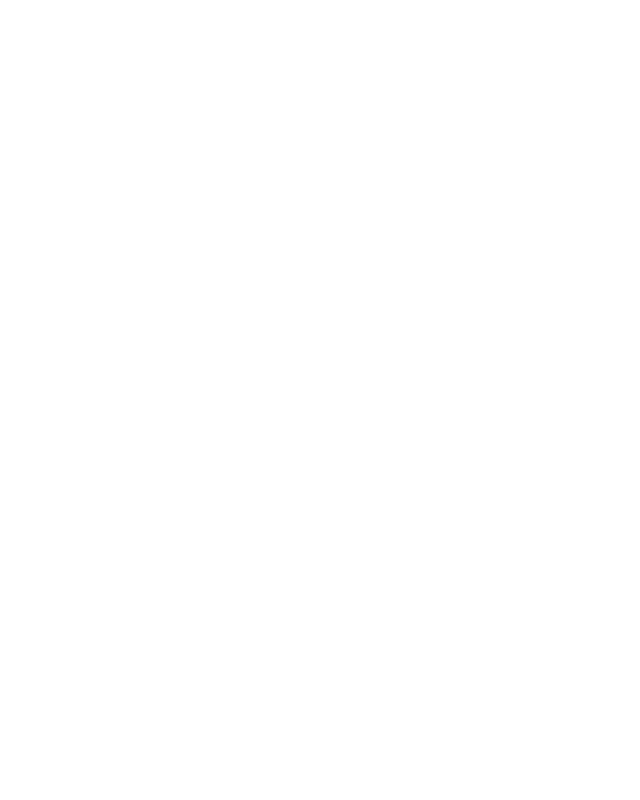
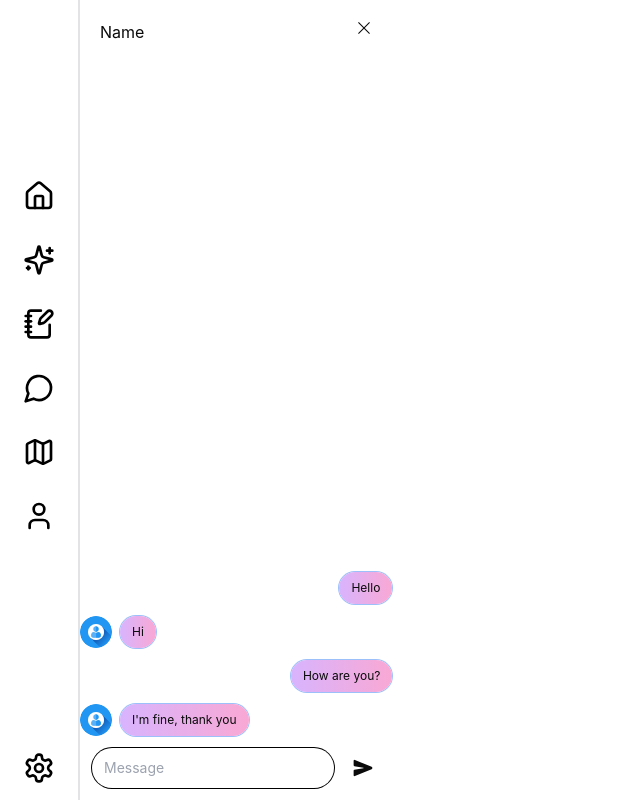
Before and after one commit to Glebegor/cohackathon-2024, a React (Vite) app in the folder frontend/: page /messages in a window 1280 px wide. Before the commit this address had no page. Shown: the whole page, without its empty margins (0-640 px from the left). Built offline with nearby package versions, Linux system fonts and the light colour scheme.

Commit message:
FE: Messages

```diff
--- a/frontend/src/App.tsx
+++ b/frontend/src/App.tsx
@@ -20,7 +20,9 @@
           <Route element={<MainLayout/>}>
             <Route path="home" element={<Dashboard />} />
             <Route path="login" element={<Login />} />
+            <Route path="messages" element={<Messages />} />
         </Route>
+        <Route path="/" element={<Home />} />
         </Routes>
       </BrowserRouter>
     </DesignContext.Provider>
--- a/frontend/src/components/HomeNavbar.tsx
+++ b/frontend/src/components/HomeNavbar.tsx
@@ -1,6 +1,6 @@
 
-import { MediaQueryContext } from "@/context/media";
-import { EMediaQuery } from "@/enums/media";
+import { DesignContext } from "@/context/design";
+import { EMediaQuery } from "@/enums/design";
 import React, { useContext } from "react";
 import logo from "@/../public/IScorp_logo.png";
 
@@ -8,12 +8,12 @@
 import { Link } from "react-router";
 
 export const Navbar: React.FC<NavbarProps> = () => {
-    const mediaContext = useContext(MediaQueryContext);
+    const mediaContext = useContext(DesignContext);
 
     return(
         <>
-            {mediaContext.media === EMediaQuery.DESKTOP ?
-            <DesktopNavbar>
+            {mediaContext.media === EMediaQuery.DESKTOP &&
+                <div className="w-full px-[7.5%] py-8 flex items-center justify-between absolute bg-transparent z-[100]">
                     <Link to="/">
                         <img src={logo} alt="Logo" className="w-[230px] h-[70px] cursor-pointer"/>
                     </Link>
@@ -31,29 +31,17 @@
 
                         <button className="cursor-pointer px-[15px] py-[8px] text-[16px] text-white rounded-[6px] border border-white bg-transparent tracking-[1px] transition duration-350 hover:border-cyan-400 hover:text-cyan-400"><Link to="/login">Přihlášení</Link></button>
                     </div>
-            </DesktopNavbar> :
-            <MobileNavbar>
+                </div>
+            }
+            {mediaContext.media === EMediaQuery.MOBILE &&
+                <div className="w-full px-[7.5%] py-8 flex items-center justify-between absolute bg-transparent z-[100]">
                     <Link to="/">
                         <img src={logo} alt="Logo" className="w-[230px] h-[90px] cursor-pointer"/>
                     </Link>
                     <Menu className="block cursor-pointer w-[40px] h-[40px] text-black"/>
-            </MobileNavbar>}
+                </div>
+            }
         </>
+
     )
 }
-
-const MobileNavbar: React.FC<MobileNavbarProps> = ({children}) => {
-    return(
-        <div className="w-full px-[7.5%] py-8 flex items-center justify-between absolute bg-transparent z-[100]">
-            {children}
-        </div>
-    )
-}
-
-const DesktopNavbar: React.FC<DesktopNavbarProps> = ({children}) => {
-    return(
-        <div className="w-full px-[7.5%] py-8 flex items-center justify-between absolute bg-transparent z-[100]">
-            {children}
-        </div>
-    )
-}
--- a/frontend/src/pages/messages/Messages.tsx
+++ b/frontend/src/pages/messages/Messages.tsx
@@ -1,6 +1,33 @@
 
 import { RxCross1 } from "react-icons/rx";
 import { IoSend } from "react-icons/io5";
+
+import img from "../../../public/avatar.jpg"
+import { Avatar, AvatarFallback, AvatarImage } from "@/components/ui/avatar"
+
+//dummy data for messages - avatar and message
+const messages = [
+    {
+        sender: true,
+        avatar: img,
+        message: "Hello"
+    },
+    {
+        sender: false,
+        avatar: img,
+        message: "Hi"
+    },
+    {
+        sender: true,
+        avatar: img,
+        message: "How are you?"
+    },
+    {
+        sender: false,
+        avatar: img,
+        message: "I'm fine, thank you"
+    }
+]
 
 
 const Messages = () => {
@@ -12,17 +39,26 @@
             <RxCross1/>
         </div>
         {/* Messages */}
-        <div className="flex flex-col justify-end w-full h-[80%]">
-            <div>
-                <p>Message</p>
-                <div>sfdfasfsadfasd</div>
-            </div>
+        <div className="flex flex-col gap-3 justify-end w-full h-[82%]">
+            {messages.map((message, index) => (
+                message.sender ?
+                <div key={index} className="flex justify-end">
+                    <div className="px-3 py-2 ring-1 bg-gradient-to-r from-purple-300 to-pink-300 rounded-3xl text-xs">{message.message}</div>
+                </div> :
+                <div key={index} className="flex items-center gap-2">
+                    <Avatar className="w-8 h-8">
+                        <AvatarImage src={message.avatar} />
+                        <AvatarFallback>Avatar</AvatarFallback>
+                    </Avatar>
+                    <div className="px-3 py-2 ring-1 bg-gradient-to-r from-purple-300 to-pink-300 rounded-3xl text-xs">{message.message}</div>
+                </div>
+            ))}
         </div>
         {/* Input */}
-        <div className="flex w-full h-[10%]">
-            <input type="text" placeholder="Message" className="w-full bg-transparent rounded-3xl ring-1 ring-black m-3 p-3"/>
-            <button className="bg-transparent py-3 pr-7 pl-4 cursor-pointer border-none">
-                <IoSend className="text-3xl"/>
+        <div className="flex w-full h-[8%]">
+            <input type="text" placeholder="Message" className="w-full text-sm bg-transparent rounded-3xl ring-1 ring-black my-3 ml-3 px-3"/>
+            <button className="bg-transparent cursor-pointer border-none">
+                <IoSend className="text-xl"/>
             </button>
         </div>
     </div>
```
Also changed, not shown: frontend/public/avatar.jpg (added). Lines whose indentation alone changed are shown as unchanged.
